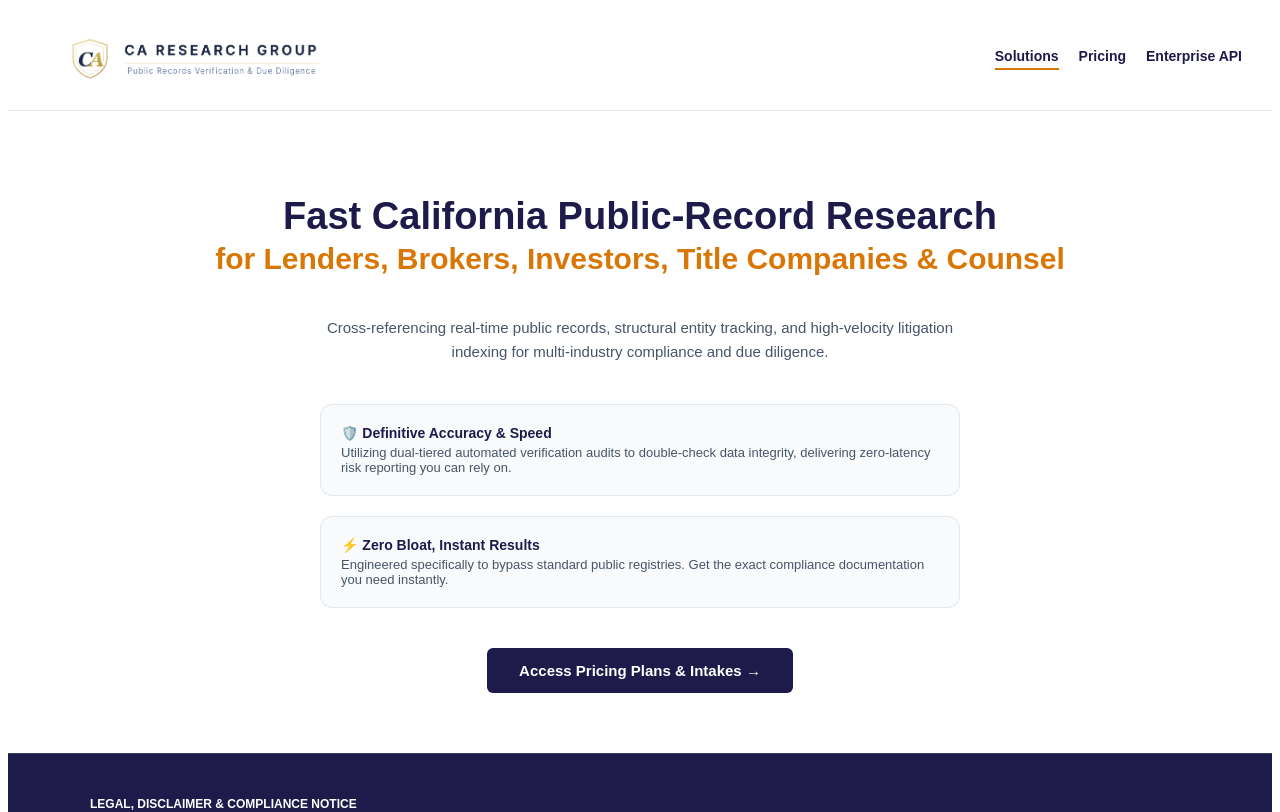
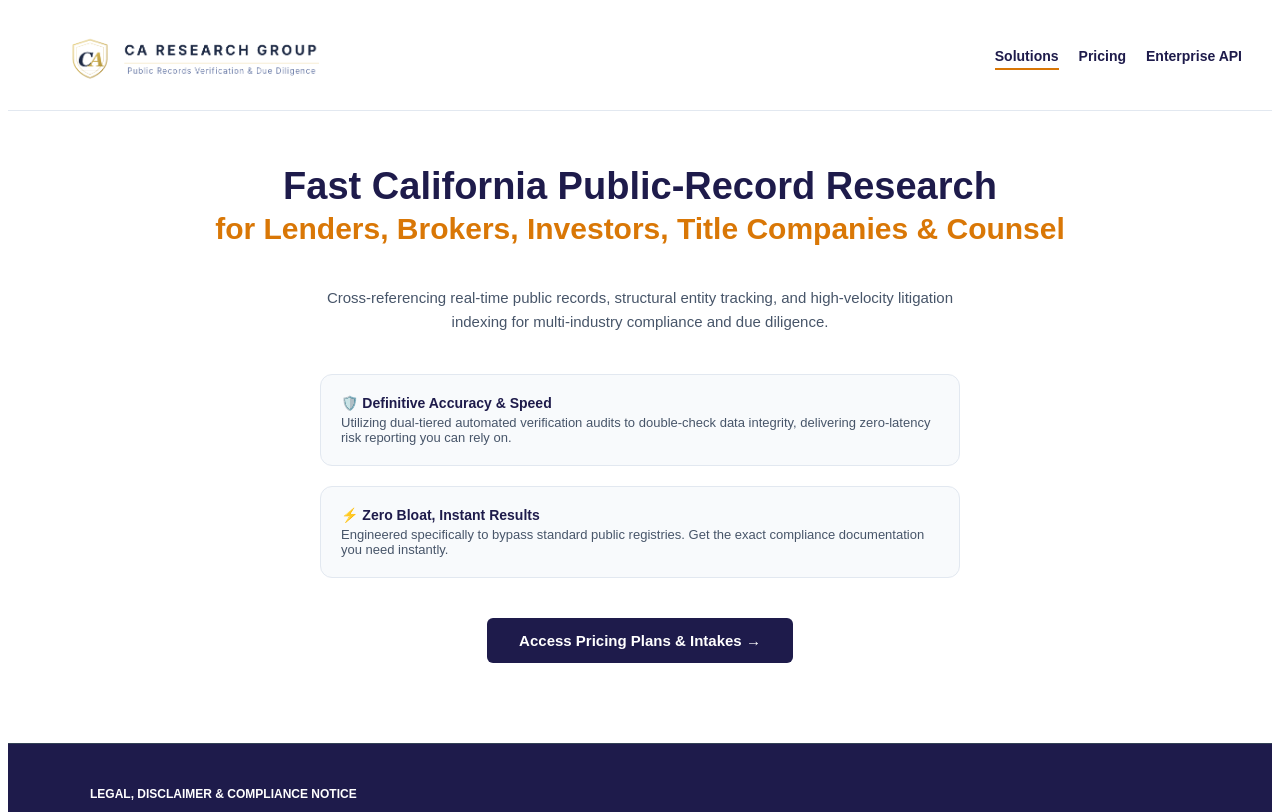
Before and after one commit to billalden01-dev/ca-research-group, a React (Vite) app: page / in a window 1280 px wide. Shown: the top 812 px of the page. Built offline with nearby package versions, Linux system fonts and the light colour scheme.

Commit message:
Update App.tsx

```diff
--- a/App.tsx
+++ b/App.tsx
@@ -63,7 +63,7 @@ export default function App() {
 
         {/* HOME COMPONENT */}
         {currentPage === 'home' && (
-          <div style={{ maxWidth: '850px', margin: '0 auto', padding: '60px 20px', textAlign: 'center' }}>
+          <div style={{ maxWidth: '850px', margin: '0 auto', padding: '30px 20px 80px 20px', textAlign: 'center' }}>
             <h1 style={{ fontSize: '38px', fontWeight: 'bold', color: '#1e1b4b', lineHeight: '1.1', marginBottom: '4px' }}>Fast California Public-Record Research</h1>
 <h2 style={{ fontSize: '30px', fontWeight: 'bold', color: '#d97706', marginTop: '4px', marginBottom: '40px' }}>for Lenders, Brokers, Investors, Title Companies & Counsel</h2>
             <p style={{ fontSize: '15px', color: '#475569', maxWidth: '640px', margin: '0 auto 40px auto', lineHeight: '1.6' }}>Cross-referencing real-time public records, structural entity tracking, and high-velocity litigation indexing for multi-industry compliance and due diligence.</p>
```
